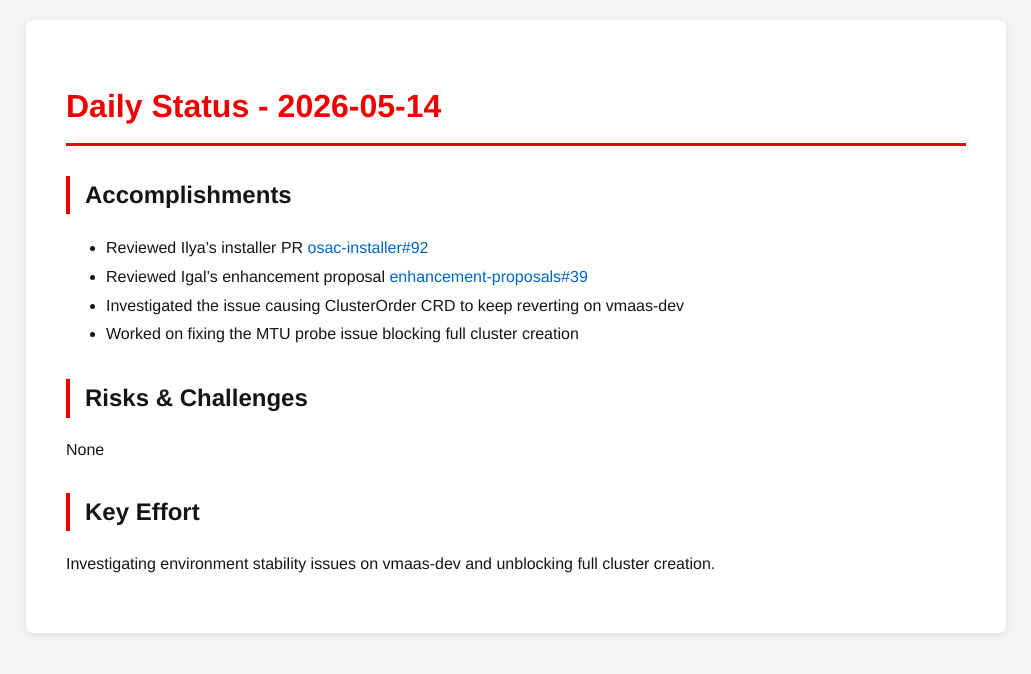
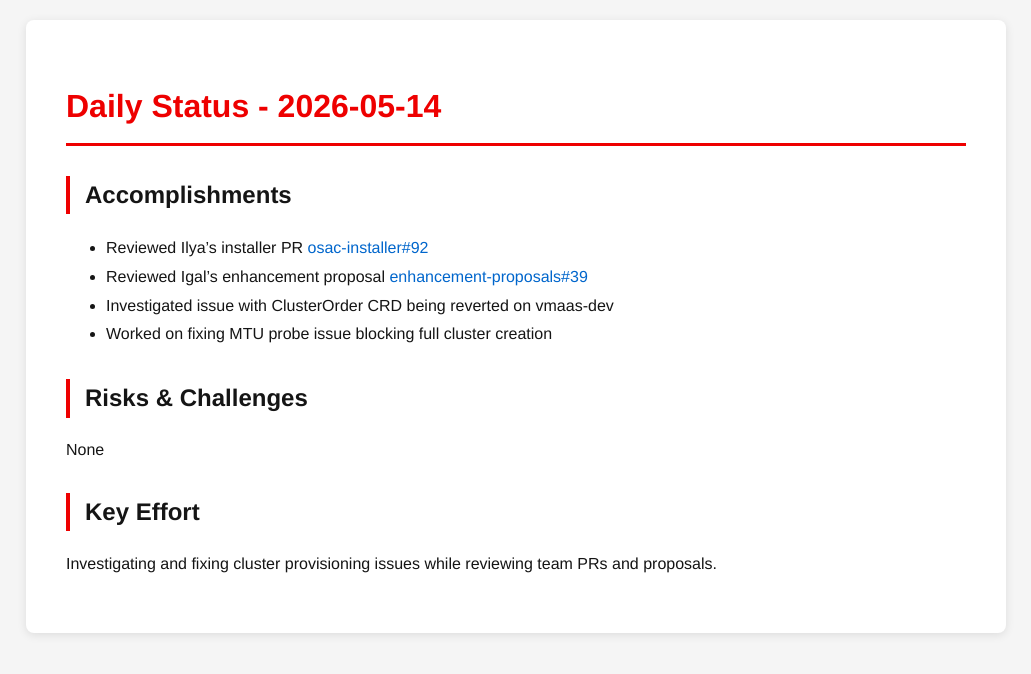
Before and after one commit to tzvatot/daily-status, a Jekyll site: the page built from 2026-05-14.md, in a window 1280 px wide. Shown: the top 674 px of the page, without its empty margins (124-1155 px from the left). Built offline with Jekyll 4.4.1, drawn with Linux system fonts in a browser that asks for light colours.

Commit message:
Daily status update - 2026-05-14

```diff
--- a/2026-05-14.md
+++ b/2026-05-14.md
@@ -9,11 +9,11 @@ date: 2026-05-14
 ## Accomplishments
 - Reviewed Ilya's installer PR [osac-installer#92](https://github.com/osac-project/osac-installer/pull/92)
 - Reviewed Igal's enhancement proposal [enhancement-proposals#39](https://github.com/osac-project/enhancement-proposals/pull/39)
-- Investigated the issue causing ClusterOrder CRD to keep reverting on vmaas-dev
-- Worked on fixing the MTU probe issue blocking full cluster creation
+- Investigated issue with ClusterOrder CRD being reverted on vmaas-dev
+- Worked on fixing MTU probe issue blocking full cluster creation
 
 ## Risks & Challenges
 None
 
 ## Key Effort
-Investigating environment stability issues on vmaas-dev and unblocking full cluster creation.
+Investigating and fixing cluster provisioning issues while reviewing team PRs and proposals.
```
